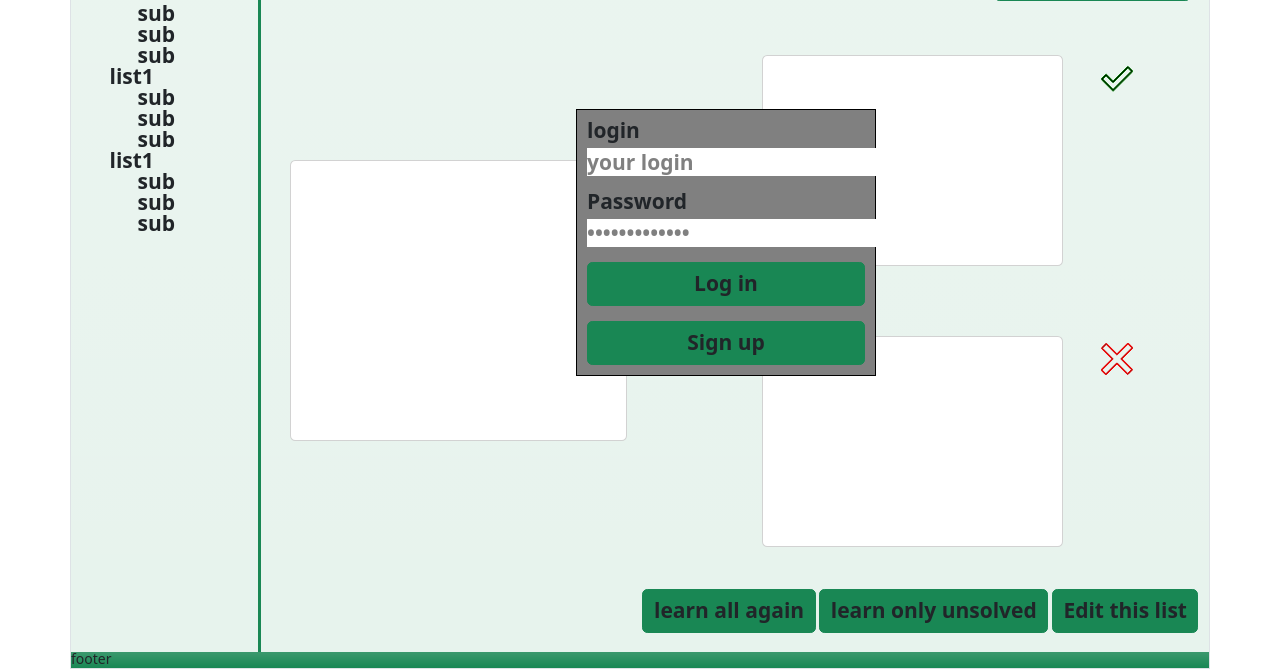
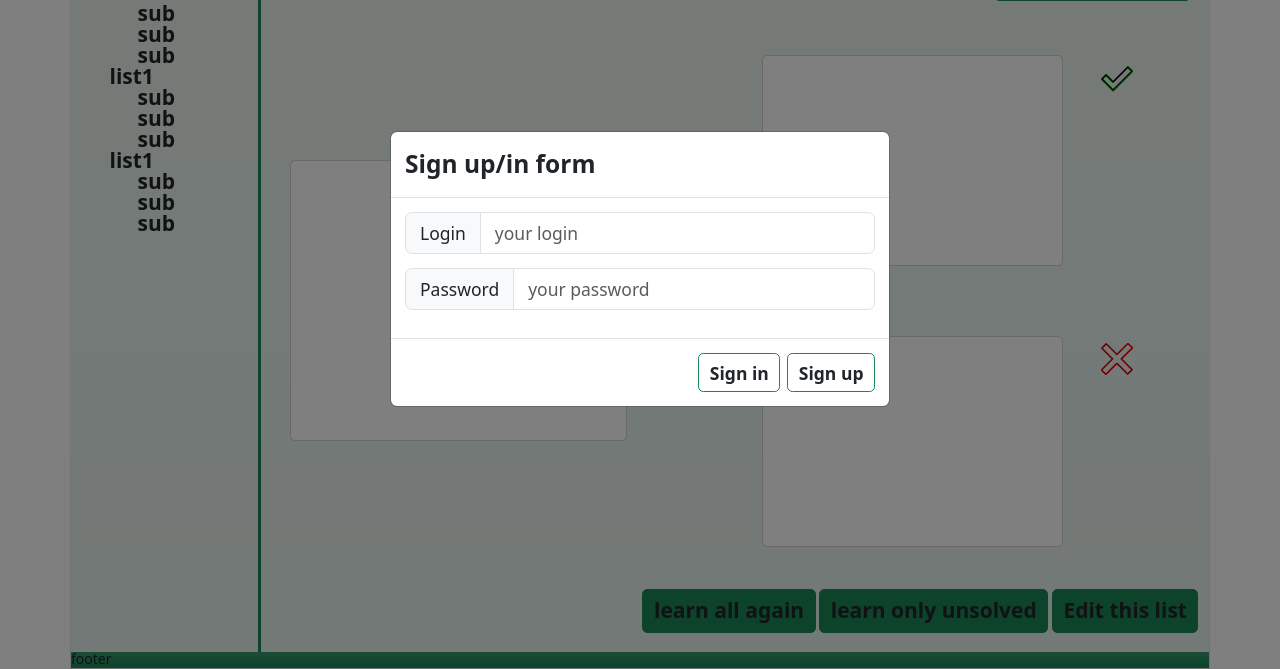
Before and after one commit to OlgaShenya/English_cards, a website: page UI/index.html in a window 1280 px wide. Shown: the part 131-800 px from the top of the page. Drawn offline with nearby package versions, Linux system fonts and the light colour scheme.

Commit message:
redo authform with bootstrap

```diff
--- a/UI/css/_auth.scss
+++ /dev/null
@@ -1,18 +0,0 @@
-#auth_form {
-    display: flex;
-    flex-direction: column;
-    gap: 15px;
-    width: 300px;
-    border: 1px solid black;
-    padding: 10px;
-    position: absolute;
-    top: 30vh;
-    left: 45%;
-    background-color: grey;
-    visibility: visible;
-}
-
-#login,
-#password {
-    color: grey;
-}
--- a/UI/index.html
+++ b/UI/index.html
@@ -127,7 +127,7 @@
         <footer class="row bg-success bg-gradient" style="height: 2%;">footer</footer>
 
     </div>
-    <div id="auth_form" class="container-xl">
+    <!-- <div id="auth_form" class="modal-dialog modal-lg">
         <div class="group">
           <label for="login" class="fs-4 fw-semibold pb-2">login</label>
           <input type="text" id="login" name="login" value="your login" class="fs-4 fw-semibold">
@@ -138,8 +138,32 @@
         </div>
         <button id="signin" type="button " class="btn btn-success text-dark fs-4 fw-semibold">Log in</button>
         <button id="signup" type="button " class="btn btn-success text-dark fs-4 fw-semibold">Sign up</button>
-      </div>
-      <script src="script.js"></script>
+    </div> -->
+    <div class="modal fade " data-bs-backdrop="static" tabindex="-1" id="auth_form" data-bs-keyboard="false" aria-labelledby="staticBackdropLabel"  aria-hidden="true">
+        <div class="modal-dialog  modal-dialog-centered">
+          <div class="modal-content">
+            <div class="modal-header">
+                <h2 class="modal-title fs-3 fw-semibold text-center">Sign up/in form</h2>
+            </div>
+            <div class="modal-body">
+                <div class="input-group input-group-lg mb-3 ">
+                    <span class="input-group-text">Login</span>
+                    <input type="text" class="form-control" placeholder="your login" id="login" >
+                </div>
+                <div class="input-group input-group-lg mb-3">
+                    <span class="input-group-text">Password</span>
+                    <input type="password" class="form-control" placeholder="your password" id="password">
+                </div>
+            </div>
+            <div class="modal-footer">
+                <button id="signin" type="button " class="btn btn-outline-success text-dark fs-5 fw-semibold">Sign in</button>
+                <button id="signup" type="button " class="btn btn-outline-success text-dark fs-5 fw-semibold">Sign up</button>
+            </div>
+          </div>
+        </div>
+    </div>
+    <script src="https://cdn.jsdelivr.net/npm/bootstrap@5.3.0-alpha1/dist/js/bootstrap.bundle.min.js" integrity="sha384-w76AqPfDkMBDXo30jS1Sgez6pr3x5MlQ1ZAGC+nuZB+EYdgRZgiwxhTBTkF7CXvN" crossorigin="anonymous"></script>
+    <script src="script.js"></script>
 </body>
 
 </html>
--- a/UI/script.js
+++ b/UI/script.js
@@ -1,8 +1,9 @@
-const authForm = document.getElementById("auth_form");
 const loginInput = document.getElementById("login");
 const passwordInput = document.getElementById("password");
 const signinButton = document.getElementById("signin");
 const signupButton = document.getElementById("signup");
+const authForm = new bootstrap.Modal(document.getElementById("auth_form"));
+if (!localStorage.token) authForm.show();
 
 const handleSignin = () => {
   fetch("http://localhost:3000/api/auth", {
@@ -21,9 +22,8 @@ const handleSignin = () => {
         alert(data.error);
         return;
       }
+      authForm.hide();
       localStorage.setItem("token", data.token);
-      authForm.style.visibility = "hidden";
-      location.reload();
     })
     .catch((error) => alert(error.message));
 };
```
Also changed, not shown: UI/css/auth.css (deleted), UI/css/style.css, 2 other files.
